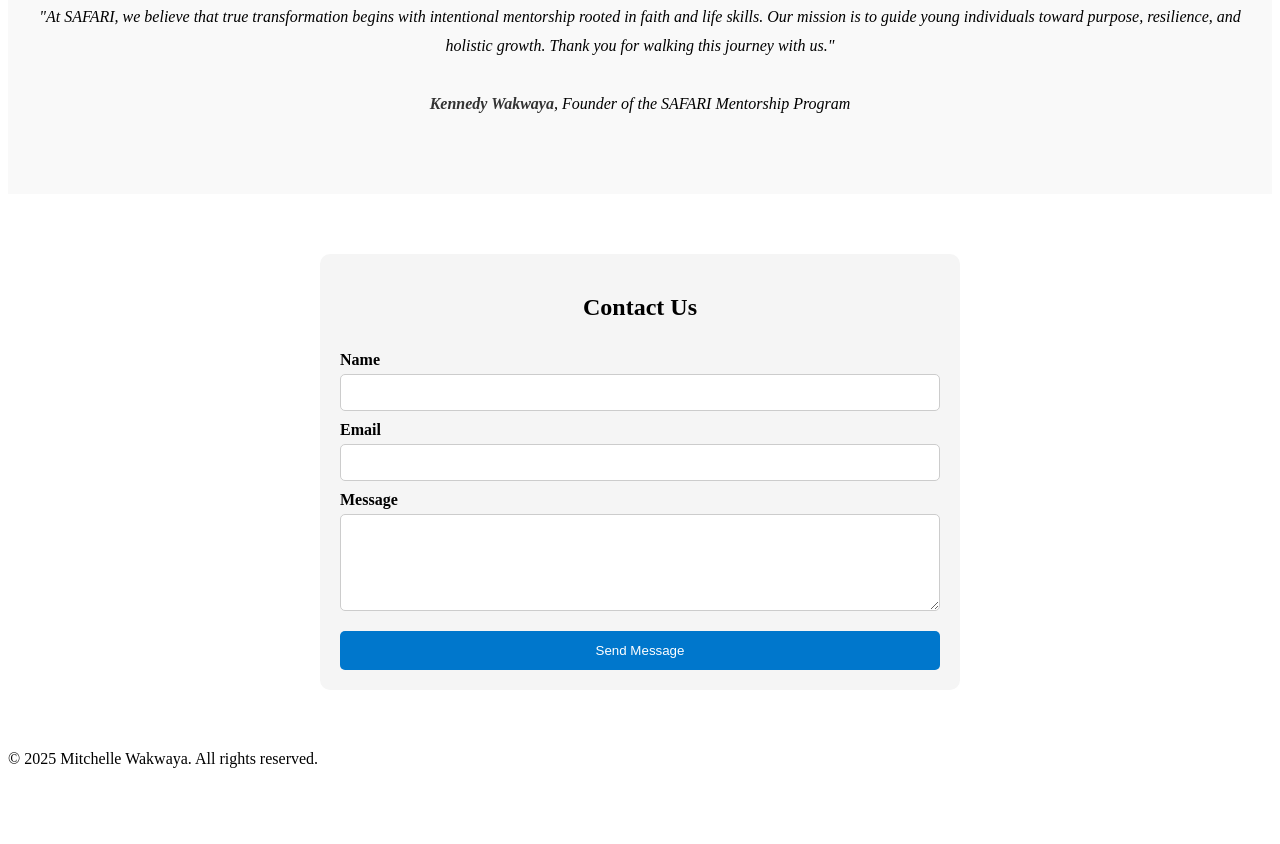
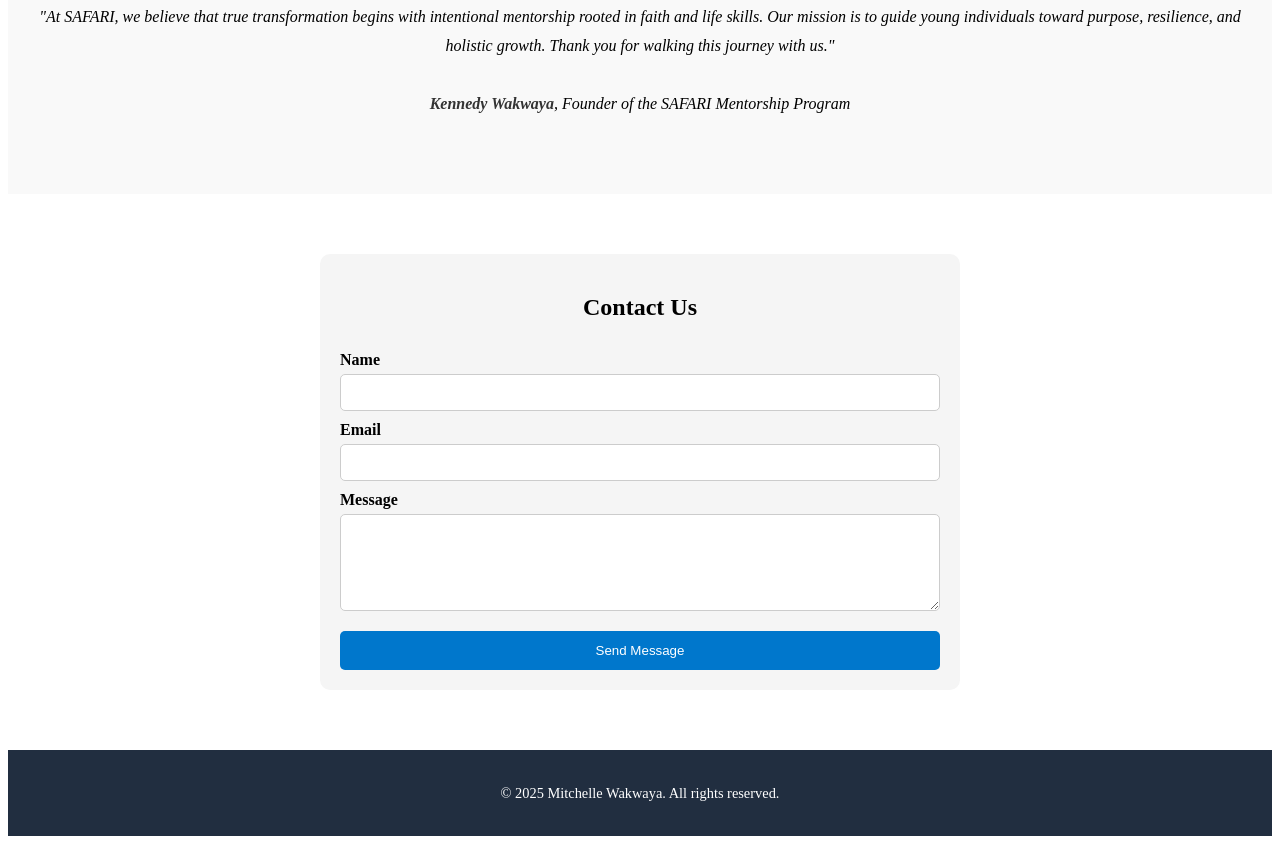
Before and after one commit to Mitch3lle/proper-landing-page, a plain HTML site: page index.html in a window 1280 px wide. Shown: the part 1420-2264 px from the top of the page. Before the commit the page ends 2204 px from the top, so only its background shows below. Drawn offline with Linux system fonts and the light colour scheme.

Commit message:
Styled footer

```diff
--- a/styles.css
+++ b/styles.css
@@ -130,3 +130,11 @@ header{
 .contact-section button:hover {
   background-color: #005fa3;
 }
+.site-footer {
+  background-color: #212e40;
+  color: #fff;
+  text-align: center;
+  padding: 20px;
+  margin-top: 60px;
+  font-size: 0.9rem;
+}
```
